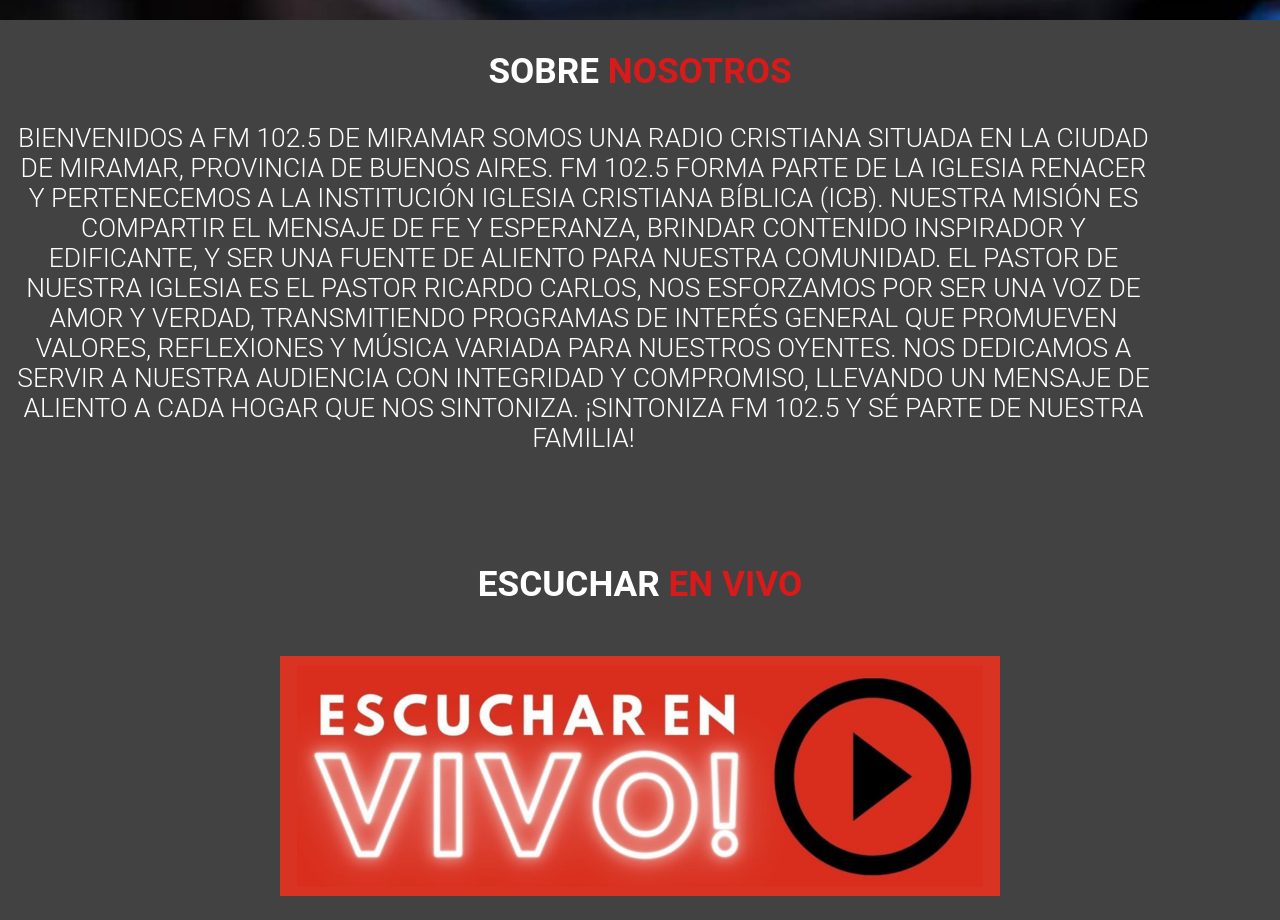
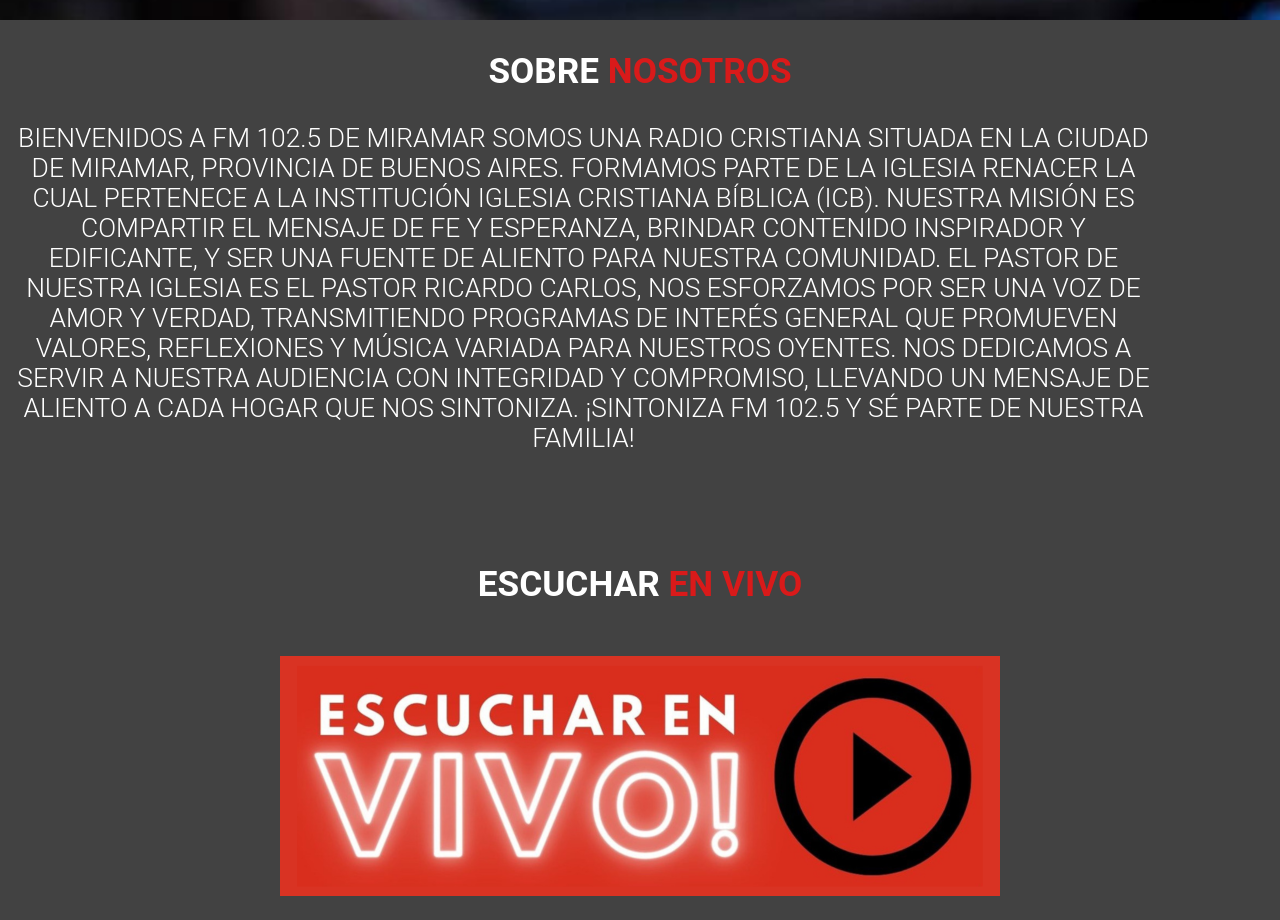
Before and after one commit to karen272/RadioRenacer, a plain HTML site: page index.html in a window 1280 px wide. Shown: the part 780-1700 px from the top of the page. Drawn offline with Linux system fonts and the light colour scheme.

Commit message:
fix text about us

```diff
--- a/index.html
+++ b/index.html
@@ -56,7 +56,7 @@
         <div class="contenido-textos">
             <p>Bienvenidos a FM 102.5 de Miramar
                 Somos una radio cristiana situada en la ciudad de Miramar, provincia de Buenos Aires.
-                FM 102.5 forma parte de la Iglesia Renacer y pertenecemos a la institución Iglesia Cristiana Bíblica (ICB).
+                formamos parte de la Iglesia Renacer la cual pertenece a la institución Iglesia Cristiana Bíblica (ICB).
                 Nuestra misión es compartir el mensaje de fe y esperanza, brindar contenido inspirador y edificante, y
                 ser una fuente de aliento para nuestra comunidad.
                 El pastor de nuestra iglesia es el Pastor Ricardo Carlos, nos esforzamos por ser una voz de amor y verdad,
```
